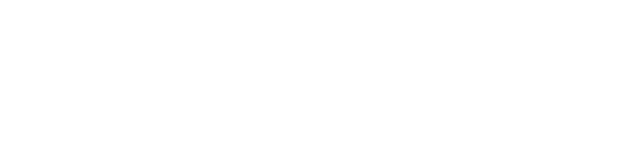
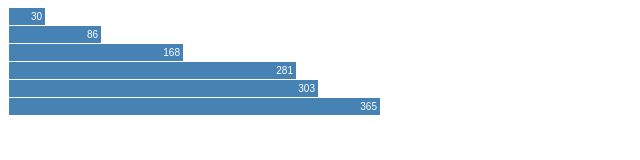
Before and after one commit to mthormati/GraphOnTheGo, a plain HTML site: page index.html in a window 1280 px wide. Shown: the whole page, without its empty margins (0-640 px from the left). Drawn offline with nearby package versions, Linux system fonts and the light colour scheme.

Commit message:
Small changes

```diff
--- /dev/null
+++ b/index.css
@@ -0,0 +1,8 @@
+.chart div {
+  font: 10px sans-serif;
+  background-color: steelblue;
+  text-align: right;
+  padding: 3px;
+  margin: 1px;
+  color: white;
+}
--- a/index.html
+++ b/index.html
@@ -6,9 +6,13 @@
     <title></title>
     <meta name="description" content="">
     <meta name="viewport" content="width=device-width, initial-scale=1">
+
+    <link rel="stylesheet" href="index.css">
   </head>
   <body>
+    <div class="chart"></div>
 
-
+    <script src="https://d3js.org/d3.v4.min.js"></script>
+    <script src="index.js"></script>
   </body>
 </html>
--- /dev/null
+++ b/index.js
@@ -0,0 +1,9 @@
+var data = [30, 86, 168, 281, 303, 365];
+
+d3.select(".chart")
+  .selectAll("div")
+  .data(data)
+    .enter()
+    .append("div")
+    .style("width", function(d) { return d + "px"; })
+    .text(function(d) { return d; });
```
